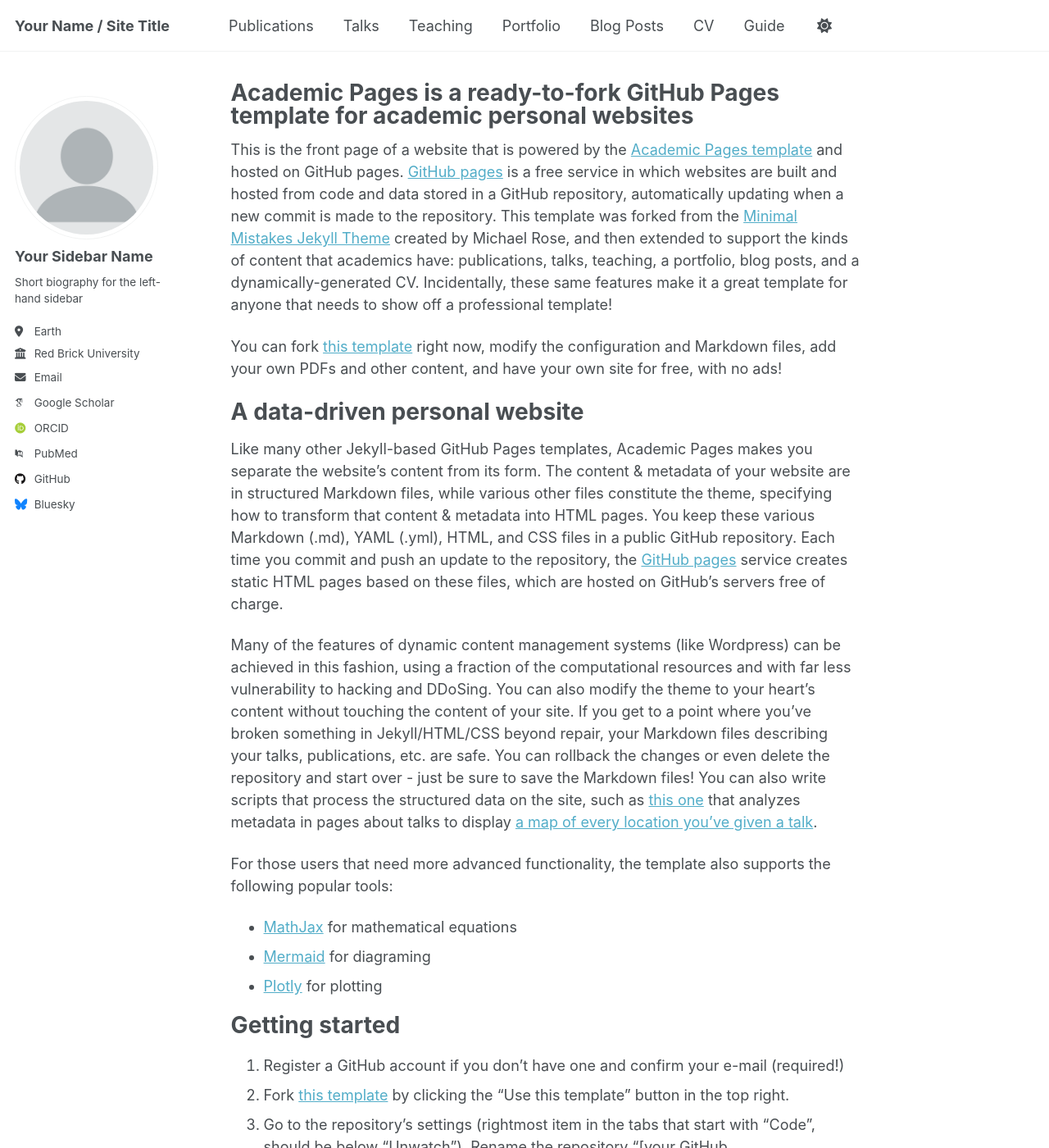
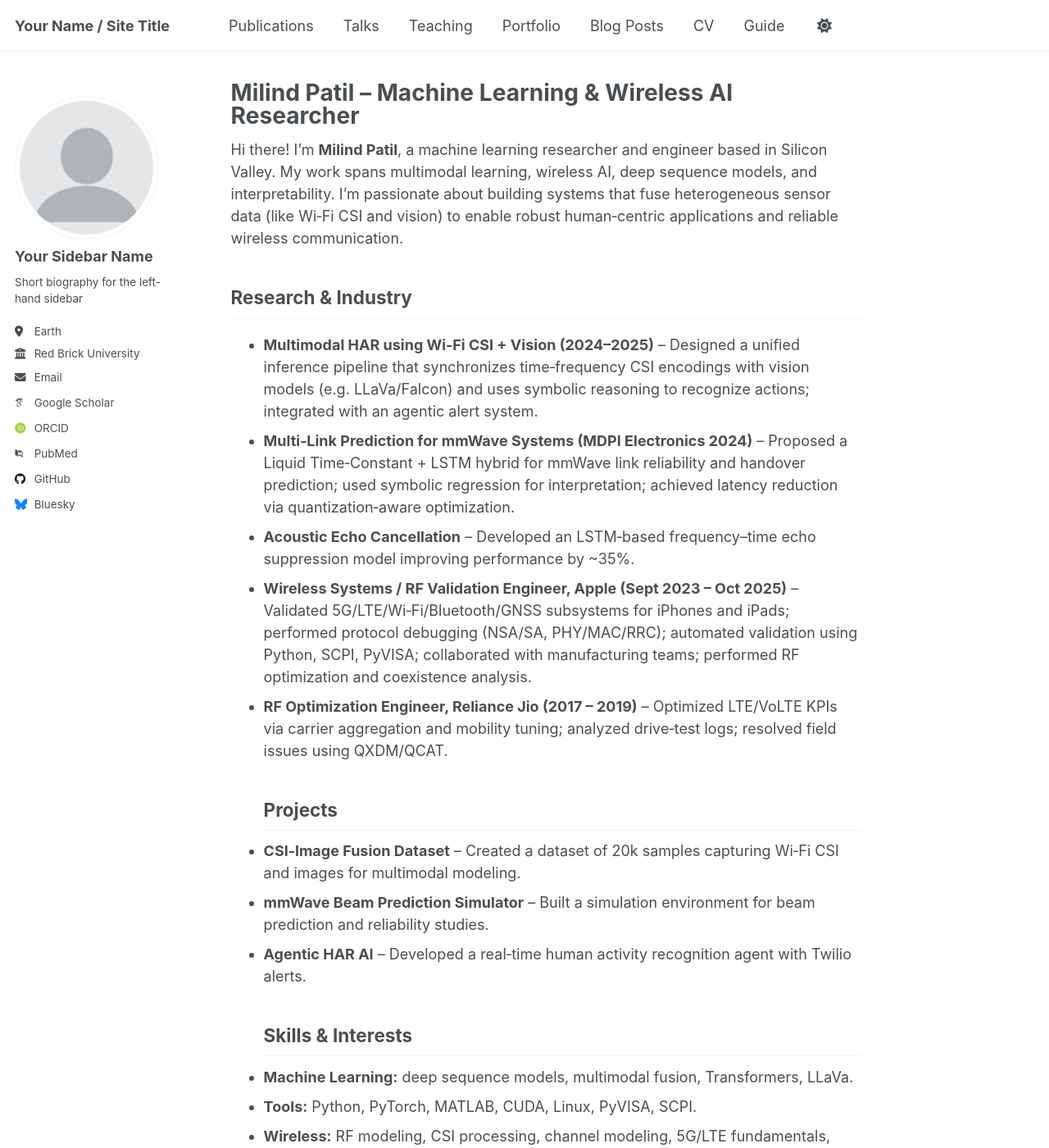
Before and after one commit to MilindAP/milindap-portfolio, a Jekyll site: the page built from _pages/about.md, in a window 1280 px wide and 1400 px high. Shown: the whole window at 82% size. Built offline with Jekyll 4.4.1, drawn with Linux system fonts in a browser that asks for light colours; some web fonts are replaced; a script that is not in the unit is left out; some of the changed text lies outside the part shown.

Commit message:
Update about page with personalized content

```diff
--- a/_pages/about.md
+++ b/_pages/about.md
@@ -1,56 +1,28 @@
 ---
 permalink: /
-title: "Academic Pages is a ready-to-fork GitHub Pages template for academic personal websites"
+title: "Milind Patil – Machine Learning & Wireless AI Researcher"
 author_profile: true
 redirect_from:
   - /about/
   - /about.html
 ---
-
-This is the front page of a website that is powered by the [Academic Pages template](https://github.com/academicpages/academicpages.github.io) and hosted on GitHub pages. [GitHub pages](https://pages.github.com) is a free service in which websites are built and hosted from code and data stored in a GitHub repository, automatically updating when a new commit is made to the repository. This template was forked from the [Minimal Mistakes Jekyll Theme](https://mmistakes.github.io/minimal-mistakes/) created by Michael Rose, and then extended to support the kinds of content that academics have: publications, talks, teaching, a portfolio, blog posts, and a dynamically-generated CV. Incidentally, these same features make it a great template for anyone that needs to show off a professional template!
-
- You can fork [this template](https://github.com/academicpages/academicpages.github.io) right now, modify the configuration and Markdown files, add your own PDFs and other content, and have your own site for free, with no ads!
-
-A data-driven personal website
-======
-Like many other Jekyll-based GitHub Pages templates, Academic Pages makes you separate the website's content from its form. The content & metadata of your website are in structured Markdown files, while various other files constitute the theme, specifying how to transform that content & metadata into HTML pages. You keep these various Markdown (.md), YAML (.yml), HTML, and CSS files in a public GitHub repository. Each time you commit and push an update to the repository, the [GitHub pages](https://pages.github.com/) service creates static HTML pages based on these files, which are hosted on GitHub's servers free of charge.
-
-Many of the features of dynamic content management systems (like Wordpress) can be achieved in this fashion, using a fraction of the computational resources and with far less vulnerability to hacking and DDoSing. You can also modify the theme to your heart's content without touching the content of your site. If you get to a point where you've broken something in Jekyll/HTML/CSS beyond repair, your Markdown files describing your talks, publications, etc. are safe. You can rollback the changes or even delete the repository and start over - just be sure to save the Markdown files! You can also write scripts that process the structured data on the site, such as [this one](https://github.com/academicpages/academicpages.github.io/blob/master/talkmap.ipynb) that analyzes metadata in pages about talks to display [a map of every location you've given a talk](https://academicpages.github.io/talkmap.html).
-
-For those users that need more advanced functionality, the template also supports the following popular tools:
-- [MathJax](https://www.mathjax.org/) for mathematical equations
-- [Mermaid](https://mermaid.js.org/) for diagraming
-- [Plotly](https://plotly.com/javascript/) for plotting
-
-Getting started
-======
-1. Register a GitHub account if you don't have one and confirm your e-mail (required!)
-1. Fork [this template](https://github.com/academicpages/academicpages.github.io) by clicking the "Use this template" button in the top right.
-1. Go to the repository's settings (rightmost item in the tabs that start with "Code", should be below "Unwatch"). Rename the repository "[your GitHub username].github.io", which will also be your website's URL.
-1. Set site-wide configuration and create content & metadata (see below -- also see [this set of diffs](https://archive.is/3TPas) showing what files were changed to set up [an example site](https://getorg-testacct.github.io) for a user with the username "getorg-testacct")
-1. Upload any files (like PDFs, .zip files, etc.) to the files/ directory. They will appear at https://[your GitHub username].github.io/files/example.pdf.
-1. Check status by going to the repository settings, in the "GitHub pages" section
-
-Site-wide configuration
-------
-The main configuration file for the site is in the base directory in [_config.yml](https://github.com/academicpages/academicpages.github.io/blob/master/_config.yml), which defines the content in the sidebars and other site-wide features. You will need to replace the default variables with ones about yourself and your site's github repository. The configuration file for the top menu is in [_data/navigation.yml](https://github.com/academicpages/academicpages.github.io/blob/master/_data/navigation.yml). For example, if you don't have a portfolio or blog posts, you can remove those items from that navigation.yml file to remove them from the header.
-
-Create content & metadata
-------
-For site content, there is one Markdown file for each type of content, which are stored in directories like _publications, _talks, _posts, _teaching, or _pages. For example, each talk is a Markdown file in the [_talks directory](https://github.com/academicpages/academicpages.github.io/tree/master/_talks). At the top of each Markdown file is structured data in YAML about the talk, which the theme will parse to do lots of cool stuff. The same structured data about a talk is used to generate the list of talks on the [Talks page](https://academicpages.github.io/talks), each [individual page](https://academicpages.github.io/talks/2012-03-01-talk-1) for specific talks, the talks section for the [CV page](https://academicpages.github.io/cv), and the [map of places you've given a talk](https://academicpages.github.io/talkmap.html) (if you run this [python file](https://github.com/academicpages/academicpages.github.io/blob/master/talkmap.py) or [Jupyter notebook](https://github.com/academicpages/academicpages.github.io/blob/master/talkmap.ipynb), which creates the HTML for the map based on the contents of the _talks directory).
-
-**Markdown generator**
-
-The repository includes [a set of Jupyter notebooks](https://github.com/academicpages/academicpages.github.io/tree/master/markdown_generator
-) that converts a CSV containing structured data about talks or presentations into individual Markdown files that will be properly formatted for the Academic Pages template. The sample CSVs in that directory are the ones I used to create my own personal website at stuartgeiger.com. My usual workflow is that I keep a spreadsheet of my publications and talks, then run the code in these notebooks to generate the Markdown files, then commit and push them to the GitHub repository.
-
-How to edit your site's GitHub repository
-------
-Many people use a git client to create files on their local computer and then push them to GitHub's servers. If you are not familiar with git, you can directly edit these configuration and Markdown files directly in the github.com interface. Navigate to a file (like [this one](https://github.com/academicpages/academicpages.github.io/blob/master/_talks/2012-03-01-talk-1.md) and click the pencil icon in the top right of the content preview (to the right of the "Raw | Blame | History" buttons). You can delete a file by clicking the trashcan icon to the right of the pencil icon. You can also create new files or upload files by navigating to a directory and clicking the "Create new file" or "Upload files" buttons.
-
-Example: editing a Markdown file for a talk
-![Editing a Markdown file for a talk](/images/editing-talk.png)
-
-For more info
-------
-More info about configuring Academic Pages can be found in [the guide](https://academicpages.github.io/markdown/), the [growing wiki](https://github.com/academicpages/academicpages.github.io/wiki), and you can always [ask a question on GitHub](https://github.com/academicpages/academicpages.github.io/discussions). The [guides for the Minimal Mistakes theme](https://mmistakes.github.io/minimal-mistakes/docs/configuration/) (which this theme was forked from) might also be helpful.
+Hi there! I'm **Milind Patil**, a machine learning researcher and engineer based in Silicon Valley. My work spans multimodal learning, wireless AI, deep sequence models, and interpretability. I’m passionate about building systems that fuse heterogeneous sensor data (like Wi‑Fi CSI and vision) to enable robust human‑centric applications and reliable wireless communication.
+## Research & Industry
+- **Multimodal HAR using Wi‑Fi CSI + Vision (2024–2025)**  – Designed a unified inference pipeline that synchronizes time‑frequency CSI encodings with vision models (e.g. LLaVa/Falcon) and uses symbolic reasoning to recognize actions; integrated with an agentic alert system.
+- **Multi‑Link Prediction for mmWave Systems (MDPI Electronics 2024)**  – Proposed a Liquid Time‑Constant + LSTM hybrid for mmWave link reliability and handover prediction; used symbolic regression for interpretation; achieved latency reduction via quantization‑aware optimization.
+- **Acoustic Echo Cancellation**  – Developed an LSTM‑based frequency–time echo suppression model improving performance by ~35%.
+- **Wireless Systems / RF Validation Engineer, Apple (Sept 2023 – Oct 2025)**  – Validated 5G/LTE/Wi‑Fi/Bluetooth/GNSS subsystems for iPhones and iPads; performed protocol debugging (NSA/SA, PHY/MAC/RRC); automated validation using Python, SCPI, PyVISA; collaborated with manufacturing teams; performed RF optimization and coexistence analysis.
+- **RF Optimization Engineer, Reliance Jio (2017 – 2019)**  – Optimized LTE/VoLTE KPIs via carrier aggregation and mobility tuning; analyzed drive‑test logs; resolved field issues using QXDM/QCAT.
+## Projects
+- **CSI‑Image Fusion Dataset**  – Created a dataset of 20k samples capturing Wi‑Fi CSI and images for multimodal modeling.
+- **mmWave Beam Prediction Simulator**  – Built a simulation environment for beam prediction and reliability studies.
+- **Agentic HAR AI**  – Developed a real‑time human activity recognition agent with Twilio alerts.
+## Skills & Interests
+- **Machine Learning:** deep sequence models, multimodal fusion, Transformers, LLaVa.
+- **Tools:** Python, PyTorch, MATLAB, CUDA, Linux, PyVISA, SCPI.
+- **Wireless:** RF modeling, CSI processing, channel modeling, 5G/LTE fundamentals, mmWave, Wi‑Fi, Bluetooth.
+- **Interests:** multimodal fusion, time‑series analysis, interpretability, wireless AI.
+## Online Profiles
+- **Google Scholar** – 6 citations, h‑index 1, i10‑index 0; publication: *“Multi‑Link Prediction for mmWave Wireless Communication Systems…”*.
+- **ResearchGate** – 2 publications, 55 reads, 7 citations; expertise in signal/image/video processing, machine learning, computer vision, neural networks.
+- **LinkedIn** – RF/Wireless Engineer & AI/ML specialist; open to roles in wireless systems and cellular engineering; 670 followers and 500+ connections.
```
